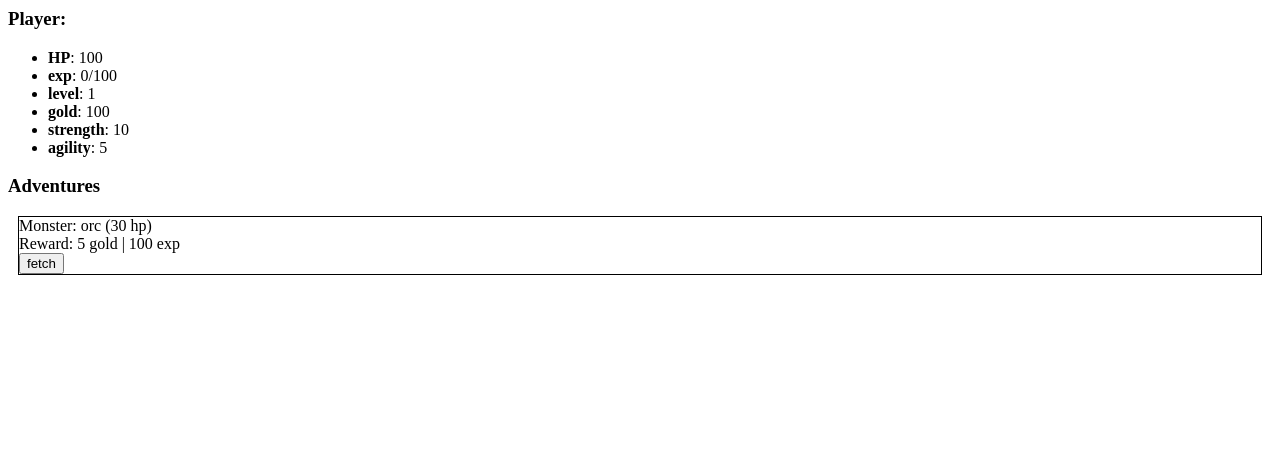
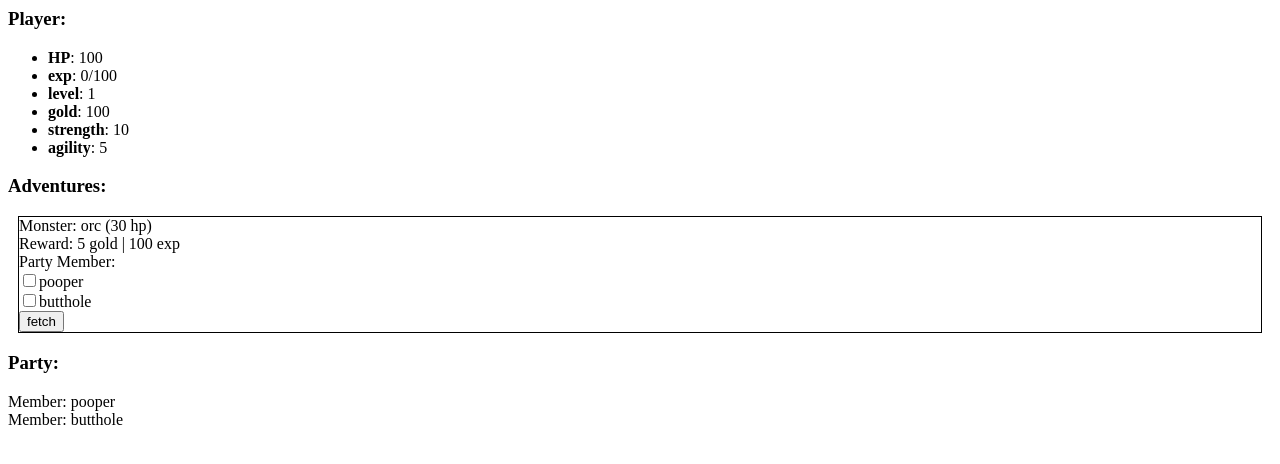
Before and after one commit to dbadyan/dbadyan.github.io, a website built with webpack: page index.html in a window 1280 px wide. Built offline with nearby package versions, Linux system fonts and the light colour scheme.

Commit message:
added party member selection

```diff
--- a/index.html
+++ b/index.html
@@ -14,8 +14,12 @@
     </h3>
     <div id="player-data"></div>
 
-    <h3>Adventures</h3>
+    <h3>Adventures:</h3>
     <div id="advantures-data"></div>
+
+    <h3>Party:</h3>
+    <div id="party-data"></div>
+
     <script src="dist/main.js"></script>
 </body>
 
--- a/package.json
+++ b/package.json
@@ -3,7 +3,8 @@
   "version": "1.0.0",
   "description": "",
   "scripts": {
-    "test": "echo \"Error: no test specified\" && exit 1"
+    "test": "echo \"Error: no test specified\" && exit 1",
+    "dev" : "webpack --watch"
   },
   "author": "",
   "license": "ISC",
--- a/src/actions.js
+++ b/src/actions.js
@@ -172,3 +172,23 @@ function isCollected(adventure) {
 function isDead(character) {
     return character.hp <= 0;
 }
+
+export function chooseAdventurerForAdventure(currentState, isAdventurerGoing, adventurerName, adventureIndex) {
+    const newAdventures = [...currentState.adventures];
+    let newSelectedPartyMembers;
+    if (isAdventurerGoing) {
+        newSelectedPartyMembers = [...newAdventures[adventureIndex].selectedPartyMembers];
+        newSelectedPartyMembers.push(adventurerName);
+    } else {
+        newSelectedPartyMembers = newAdventures[adventureIndex].selectedPartyMembers.filter(partyMember => partyMember !== adventurerName)
+    }
+
+    newAdventures[adventureIndex] = {
+        ...newAdventures[adventureIndex],
+        selectedPartyMembers: newSelectedPartyMembers
+    }
+    return {
+        ...currentState,
+        adventures: newAdventures
+    }
+}
--- a/src/initialState.js
+++ b/src/initialState.js
@@ -47,7 +47,8 @@ export const initialState = {
                 name: "orc",
                 hp: 30,
                 damage: 10
-            }
+            },
+            selectedPartyMembers: []
         },
         {
             description: "more fetch",
@@ -62,7 +63,8 @@ export const initialState = {
                 name: "orc",
                 hp: 50,
                 damage: 20
-            }
+            },
+            selectedPartyMembers: []
         }
     ]
 };
--- a/src/reducers.js
+++ b/src/reducers.js
@@ -44,6 +44,9 @@ export function doAction(action, actionParams) {
         case "start-quest":
             state = actions.startQuest(state,actionParams.adventureIndex);
             break;
+        case "choose-adventurer-for-adventure":
+            state = actions.chooseAdventurerForAdventure(state, actionParams.isAdventurerGoing, actionParams.adventurerName, actionParams.adventureIndex);
+            break;
     }
 
     store.setState(state);
--- a/src/ui.js
+++ b/src/ui.js
@@ -1,11 +1,24 @@
 import { doAction } from './reducers';
 
 export function renderGame(state) {
-    document.getElementById("player-data").innerHTML = "";
-    document.getElementById("player-data").appendChild(getPlayerElement(state));
 
-    document.getElementById("advantures-data").innerHTML = "";
-    document.getElementById("advantures-data").appendChild(getAdventuresElement(state));
+    const newPlayerElement = getPlayerElement(state);
+    if (newPlayerElement.outerHTML != document.getElementById("player-data").innerHTML) {
+        document.getElementById("player-data").innerHTML = "";
+        document.getElementById("player-data").appendChild(newPlayerElement);
+    }
+
+    const newAdventuresElement = getAdventuresElement(state);
+    if (newAdventuresElement.outerHTML != document.getElementById("advantures-data").innerHTML) {
+        document.getElementById("advantures-data").innerHTML = "";
+        document.getElementById("advantures-data").appendChild(newAdventuresElement);
+    }
+
+    const newAdventurersElement = getAdventurers(state);
+    if (newAdventurersElement.outerHTML != document.getElementById("party-data").innerHTML) {
+        document.getElementById("party-data").innerHTML = "";
+        document.getElementById("party-data").appendChild(newAdventurersElement);
+    }
 }
 
 function getPlayerElement(state) {
@@ -41,7 +54,8 @@ function getPlayerElement(state) {
 
 }
 
-function getAdventureElement(state, adventure, whatToDoWhenClicked) {
+function getAdventureElement(state, adventureIndex, whatToDoWhenClicked) {
+    const adventure = state.adventures[adventureIndex];
     const button = document.createElement("button");
     button.innerText = adventure.description;
     button.onclick = whatToDoWhenClicked;
@@ -53,23 +67,61 @@ function getAdventureElement(state, adventure, whatToDoWhenClicked) {
     adventureContainer.innerHTML = `
         Monster: ${adventure.enemy.name} (${adventure.enemy.hp} hp)<br />
         Reward: ${adventure.rewards.gold} gold | ${adventure.rewards.exp} exp <br />
+        Party Member:
     `;
+    adventureContainer.appendChild(getPartyMembersSelector(adventure.selectedPartyMembers, state.party.adventurers, (isAdventurerGoing, adventurerName) => {
+        doAction("choose-adventurer-for-adventure", {isAdventurerGoing, adventurerName, adventureIndex})
+    }))
     adventureContainer.appendChild(button);
 
     return adventureContainer;
+}
+
+function getPartyMembersSelector(selectedAdventurersIndexes, adventurers, onChange) {
+    const adventureElements = adventurers.map((adventurer, adventurerIndex) => {
+        const inputContainer = document.createElement("div");
+        const inputElement = document.createElement("input");
+        inputElement.type = "checkbox";
+        if (selectedAdventurersIndexes.indexOf(adventurerIndex) > -1) {
+            inputElement.checked = true;
+        }
+        inputElement.value = adventurer.name;
+        inputElement.onchange = event => {
+            onChange(event.target.checked, adventurer.name);
+        }
+        const textElement = document.createElement("span");
+        textElement.innerText = adventurer.name;
+        inputContainer.appendChild(inputElement);
+        inputContainer.appendChild(textElement);
+        return inputContainer;
+    });
+
+    const selector = document.createElement("div");
+    adventureElements.forEach(adventureElement => selector.appendChild(adventureElement));
+    return selector
 }
 
 function getAdventuresElement(state) {
     const availableAdventures = getAvailableAdventures(state);
     const buttons = availableAdventures.map(adventure => {
         const adventureIndex = state.adventures.indexOf(adventure);
-        return getAdventureElement(state, adventure, () => doAction("start-quest", { adventureIndex: adventureIndex }));
+        return getAdventureElement(state, adventureIndex, () => doAction("start-quest", { adventureIndex: adventureIndex }));
     });
     const buttonsContainer = document.createElement("div");
     buttons.forEach(button => buttonsContainer.appendChild(button));
     return buttonsContainer;
 };
 
+function getAdventurers(state) {
+    const partyContainer = document.createElement("div");
+    partyContainer.className = "party-container";
+    state.party.adventurers.forEach(adventurer => {
+        partyContainer.innerHTML += `
+        Member: ${adventurer.name} <br />
+    `});
+    return partyContainer;
+}
+
 function getAvailableAdventures(state) {
     return state.adventures.filter(adventure => state.player.level >= adventure.requiredLevel)
 }
```
Also changed, not shown: dist/main.js, 1 other file.
